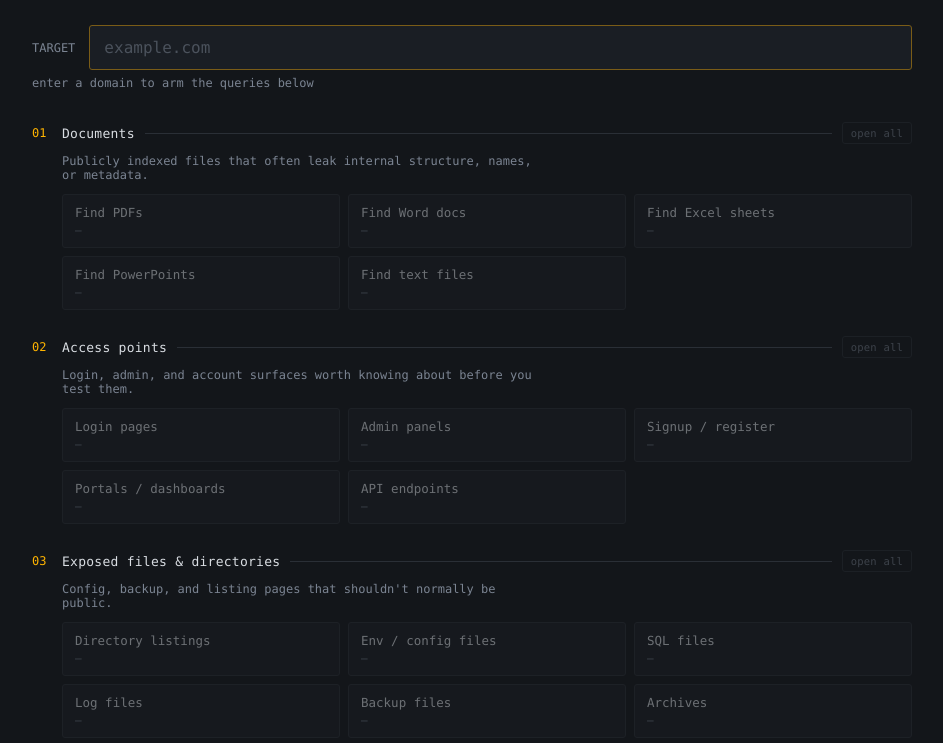
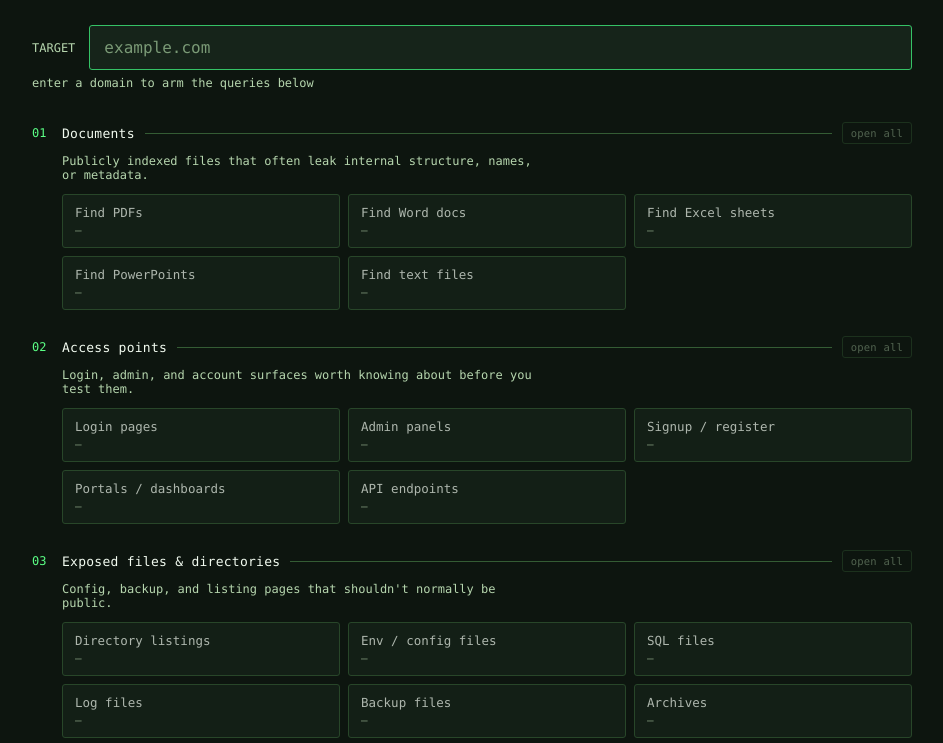
Before and after one commit to masum-billah14/dorking, a plain HTML site: page index.html in a window 1280 px wide. Shown: the part 72-815 px from the top of the page, without its empty margins (168-1111 px from the left). Drawn offline with Linux system fonts and the light colour scheme.

Commit message:
Update CSS variables and button styles in index.html

```diff
--- a/index.html
+++ b/index.html
@@ -9,20 +9,20 @@
     src: local('JetBrains Mono');
   }
   :root{
-    --bg: #13161a;
-    --bg-raised: #1a1e24;
-    --line: #2a2f36;
-    --text: #d9dde2;
-    --dim: #7b8492;
-    --signal: #ffb400;
-    --signal-dim: #7a5c17;
-    --ok: #6fbf8b;
+    --bg: #0d150f;
+    --bg-raised: #16241a;
+    --line: #345c34;
+    --text: #f2fbf0;
+    --dim: #b6d6ae;
+    --signal: #5bff85;
+    --signal-dim: #35c266;
+    --ok: #9dffc0;
   }
   *{ box-sizing:border-box; }
   html,body{
     margin:0; padding:0;
     background:
-      radial-gradient(ellipse 900px 500px at 15% -10%, rgba(255,180,0,0.06), transparent 60%),
+      radial-gradient(ellipse 900px 500px at 15% -10%, rgba(91,255,133,0.13), transparent 60%),
       var(--bg);
     color:var(--text);
     font-family: 'JBM','JetBrains Mono','SFMono-Regular',Consolas,'Liberation Mono',Menlo,monospace;
@@ -59,7 +59,7 @@
     border-radius:3px;
   }
   #domain:focus{ border-color:var(--signal-dim); }
-  #domain::placeholder{ color:#4b525c; }
+  #domain::placeholder{ color:#7a9a76; }
   .status{
     font-size:12px; color:var(--dim); margin-bottom:30px; min-height:16px;
   }
@@ -107,10 +107,10 @@
     transition: border-color .12s ease, background .12s ease;
     display:flex; flex-direction:column; gap:4px;
   }
-  button.dork:disabled{ cursor:not-allowed; opacity:0.45; }
+  button.dork:disabled{ cursor:not-allowed; opacity:0.7; }
   button.dork:not(:disabled):hover{
     border-color:var(--signal-dim);
-    background:#1f242b;
+    background:#1e3822;
   }
   button.dork .label{ color:var(--text); }
   button.dork .q{
```
